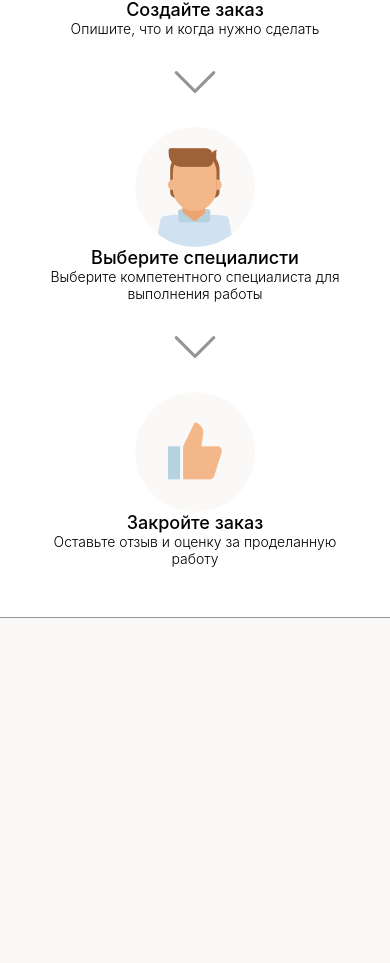
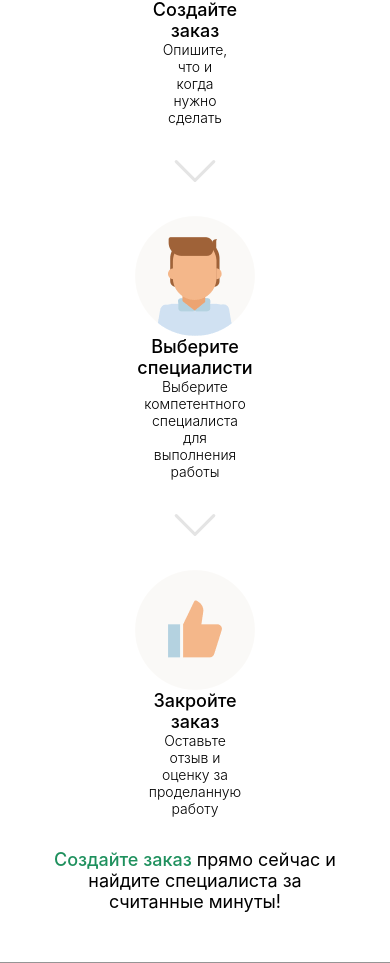
Before and after one commit to VakotUA/mvp, a React (Create React App) app: page / in a window 390 px wide. Shown: the part 2155-3118 px from the top of the page. Before the commit the page ends 2773 px from the top, so only its background shows below. Built offline with nearby package versions, Linux system fonts and the light colour scheme.

Commit message:
faq links template and other

```diff
--- a/src/components/faq/FAQ.js
+++ b/src/components/faq/FAQ.js
@@ -1,5 +1,5 @@
 import React from 'react'
-// import { Link } from 'react-router-dom'
+import { Link } from 'react-router-dom'
 import styles from './FAQ.module.css'
 import { ChevronRight } from 'react-bootstrap-icons'
 import Icon1 from '../../assets/faq-icon-1.png'
@@ -17,31 +17,37 @@ function FAQ() {
       </h2>
 
       <div className={styles.steps}>
-        <div>
-          {/* TODO: <Link to={}></Link>*/}
-          <img src={Icon1} alt="" />
+        {/* TODO: <Link to={}></Link>*/}
+        <Link to="/mvp/">
+          <img src={Icon1} alt="step-image" />
           <h3>Создайте заказ</h3>
           <p>Опишите, что и когда нужно сделать</p>
-        </div>
+        </Link>
 
         <ChevronRight className={styles.separator} />
 
-        <div>
-          {/* TODO: <Link to={}></Link>*/}
-          <img src={Icon2} alt="" />
+        {/* TODO: <Link to={}></Link>*/}
+        <Link to="/mvp/">
+          <img src={Icon2} alt="step-image" />
           <h3>Выберите специалисти</h3>
           <p>Выберите компетентного специалиста для выполнения работы</p>
-        </div>
+        </Link>
 
         <ChevronRight className={styles.separator} />
 
-        <div>
-          {/* TODO: <Link to={}></Link>*/}
-          <img src={Icon3} alt="" />
+        {/* TODO: <Link to={}></Link>*/}
+        <Link to="/mvp/">
+          <img src={Icon3} alt="step-image" />
           <h3>Закройте заказ</h3>
           <p>Оставьте отзыв и оценку за проделанную работу</p>
-        </div>
+        </Link>
       </div>
+
+      {/* TODO: <Link to={}>Создайте заказ</Link>*/}
+      <p>
+        <Link to="/mvp/">Создайте заказ</Link> прямо сейчас и найдите
+        специалиста за считанные минуты!
+      </p>
     </section>
   )
 }
--- a/src/components/faq/FAQ.module.css
+++ b/src/components/faq/FAQ.module.css
@@ -9,41 +9,53 @@
   font-weight: 300;
 }
 
-.faq > h2 > a {
+.faq > p {
+  margin-top: 2rem;
+  text-align: center;
+  font-size: 18px;
+}
+.faq > h2 > a,
+.faq > p > a {
+  color: var(--color-hover-effect-primary);
+  font-weight: 500;
   text-decoration: none;
-  color: #000;
 }
-.faq > h2 > a:hover {
+.faq > h2 > a:hover,
+.faq > p > a:hover {
   text-decoration: underline;
 }
 
 .steps {
   width: 100%;
+  min-height: 250px;
   display: flex;
-  align-items: center;
   justify-content: center;
 }
 
-.steps > div {
+.steps > a {
   width: 25%;
+  height: 100%;
   display: flex;
   flex-direction: column;
   align-items: center;
+  justify-content: flex-start;
+  text-decoration: none;
+  color: #000;
   cursor: pointer;
 }
 
-.steps > div > img {
+.steps > a > img {
   width: 120px;
   height: 120px;
 }
 
-.steps > div > h3 {
+.steps > a > h3 {
   font-weight: 500;
   font-size: 18px;
   text-align: center;
 }
 
-.steps > div > p {
+.steps > a > p {
   font-weight: 300;
   font-size: 14px;
   text-align: center;
@@ -52,14 +64,19 @@
 .separator {
   width: 50px;
   height: 50px;
+  margin-top: 35px;
+
   font-size: 64px;
+  text-align: center;
   color: var(--color-lightgray);
-  text-align: center;
+
+  opacity: 0.25;
 }
 
 @media screen and (max-width: 800px) {
   .steps {
     flex-direction: column;
+    align-items: center;
   }
   .steps > div {
     width: 100%;
--- a/src/components/help/Help.module.css
+++ b/src/components/help/Help.module.css
@@ -78,7 +78,6 @@
     height: 500px;
   }
   .hint {
-    /* width: 100; */
     height: fit-content;
   }
 }
```
